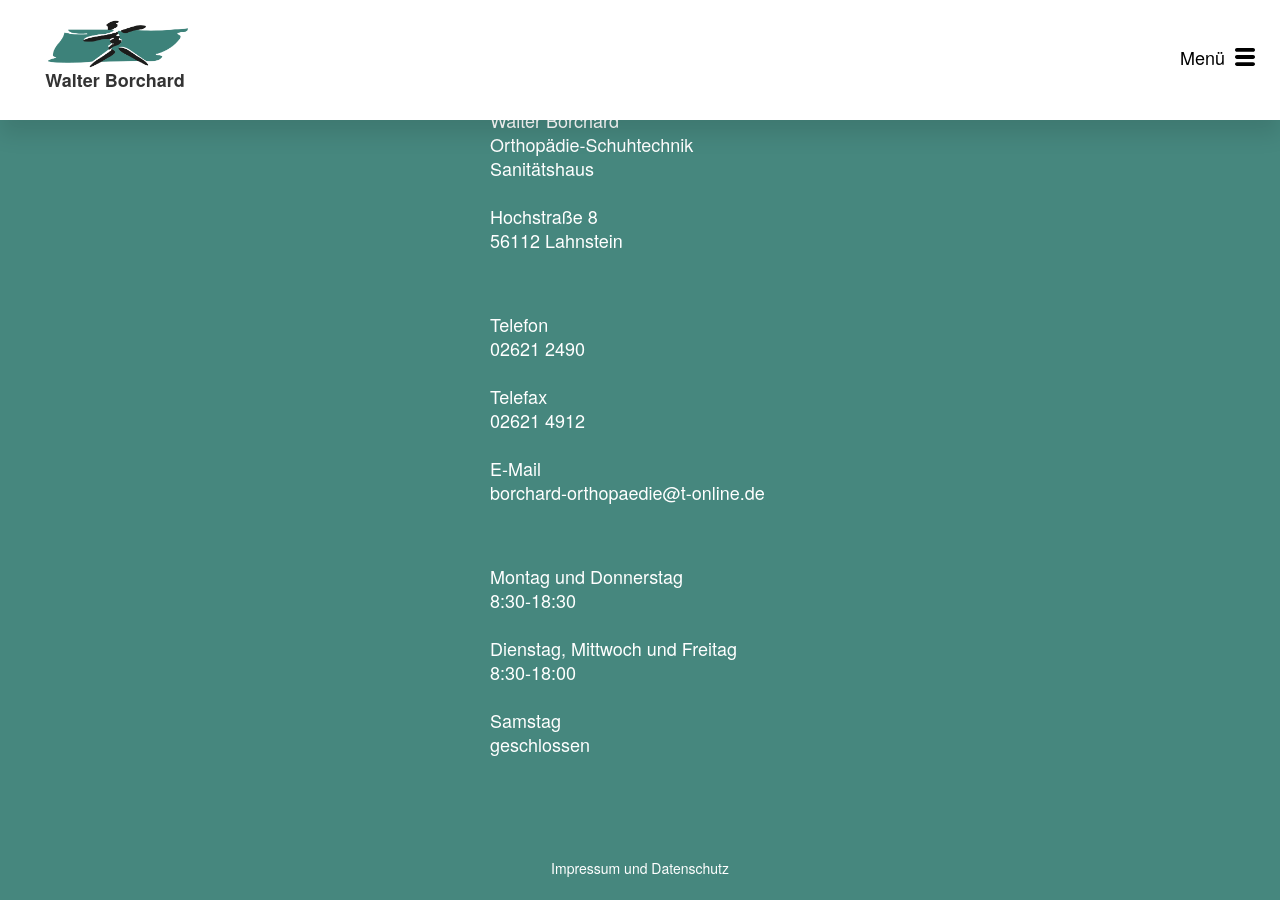
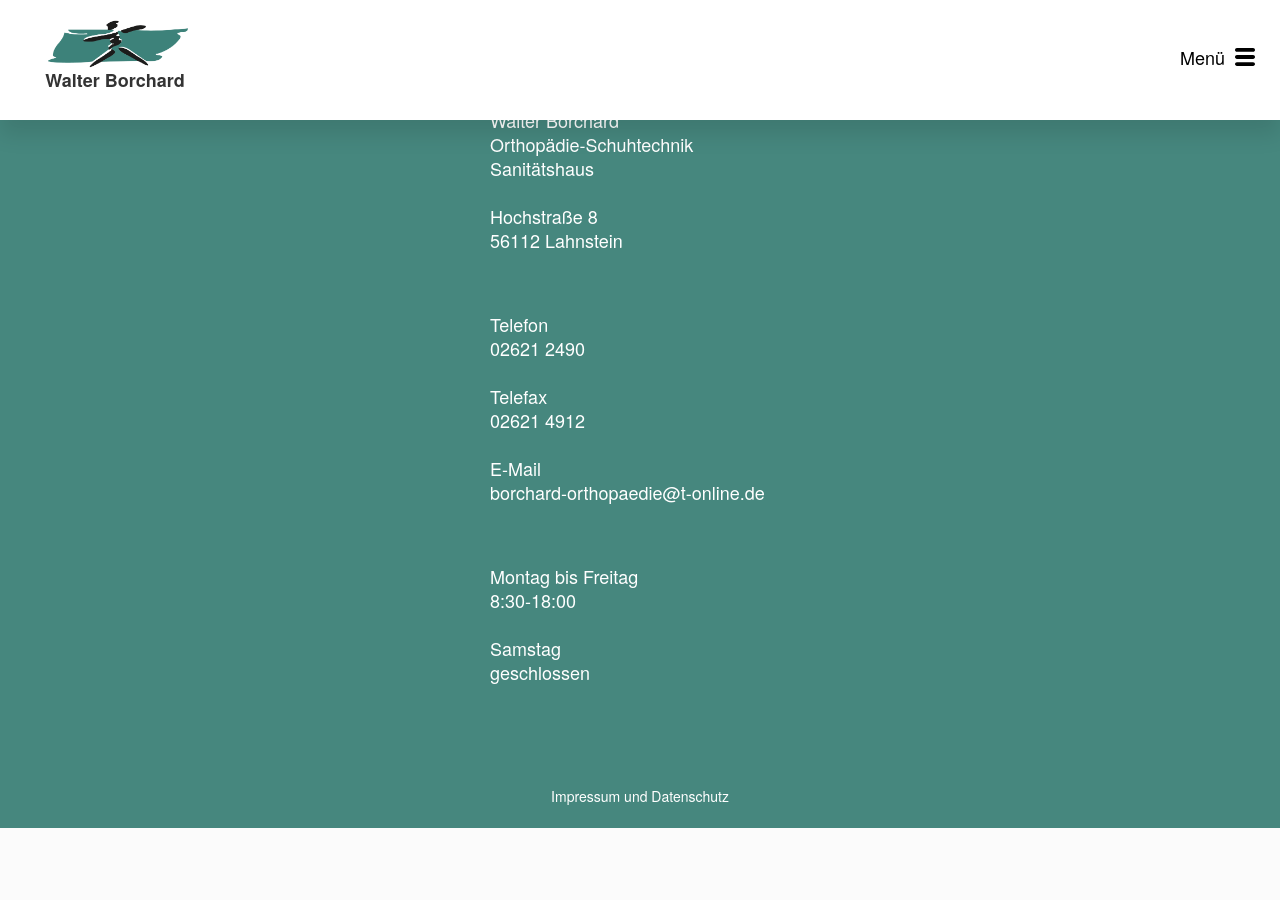
Before and after one commit to JohannesBorchard/Borchard-Orthopaedie, a Jekyll site: the page built from pages/index.html, in a window 1280 px wide and 900 px high, scrolled down 2624 px. Built offline with Jekyll 4.4.1, drawn with Linux system fonts in a browser that asks for light colours; nearby versions of some CDN libraries; comment, search, counter and statistics services are not loaded; after the commit the page ends 3452 px from its top, so only the background shows below that.

Commit message:
Öffnungszeiten

```diff
--- a/_includes/html/footer.html
+++ b/_includes/html/footer.html
@@ -30,11 +30,7 @@
         </div>
         <div class="open footer-section">
             <div>
-                <strong>Montag und Donnerstag</strong>
-                <br>8:30-18:30
-            </div>
-            <div>
-                <br><strong>Dienstag, Mittwoch und Freitag</strong>
+                <strong>Montag bis Freitag</strong>
                 <br>8:30-18:00
             </div>
             <div>
```
